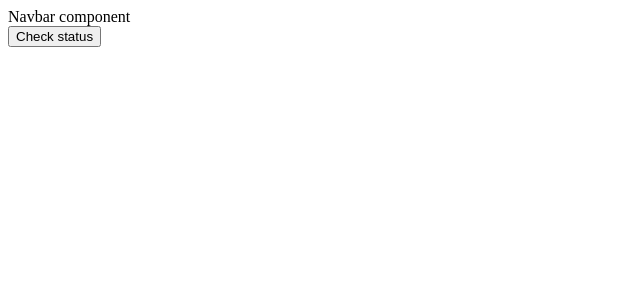
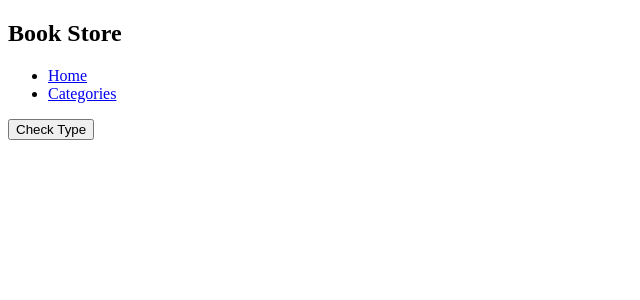
Before and after one commit to carlylechia/BOOKSTORE, a React (Create React App) app: page /categories in a window 1280 px wide. Shown: the top 300 px of the page, without its empty margins (0-640 px from the left). Built offline with nearby package versions, Linux system fonts and the light colour scheme.

Commit message:
Create the navigation elements and link them to their routes

```diff
--- a/src/components/Categories/Categories.js
+++ b/src/components/Categories/Categories.js
@@ -1,3 +1,3 @@
-const Categories = () => <button type="button">Check status</button>;
+const Categories = () => <button type="button">Check Type</button>;
 
 export default Categories;
--- a/src/components/Navbar/Navbar.js
+++ b/src/components/Navbar/Navbar.js
@@ -1,3 +1,13 @@
-const Navbar = () => <div>Navbar component</div>;
+import { Link } from 'react-router-dom';
+
+const Navbar = () => (
+  <>
+    <h2>Book Store</h2>
+    <ul>
+      <li><Link to="/">Home</Link></li>
+      <li><Link to="categories">Categories</Link></li>
+    </ul>
+  </>
+);
 
 export default Navbar;
--- a/src/reportWebVitals.js
+++ b/src/reportWebVitals.js
@@ -1,6 +1,8 @@
-const reportWebVitals = onPerfEntry => {
+const reportWebVitals = (onPerfEntry) => {
   if (onPerfEntry && onPerfEntry instanceof Function) {
-    import('web-vitals').then(({ getCLS, getFID, getFCP, getLCP, getTTFB }) => {
+    import('web-vitals').then(({
+      getCLS, getFID, getFCP, getLCP, getTTFB,
+    }) => {
       getCLS(onPerfEntry);
       getFID(onPerfEntry);
       getFCP(onPerfEntry);
```
